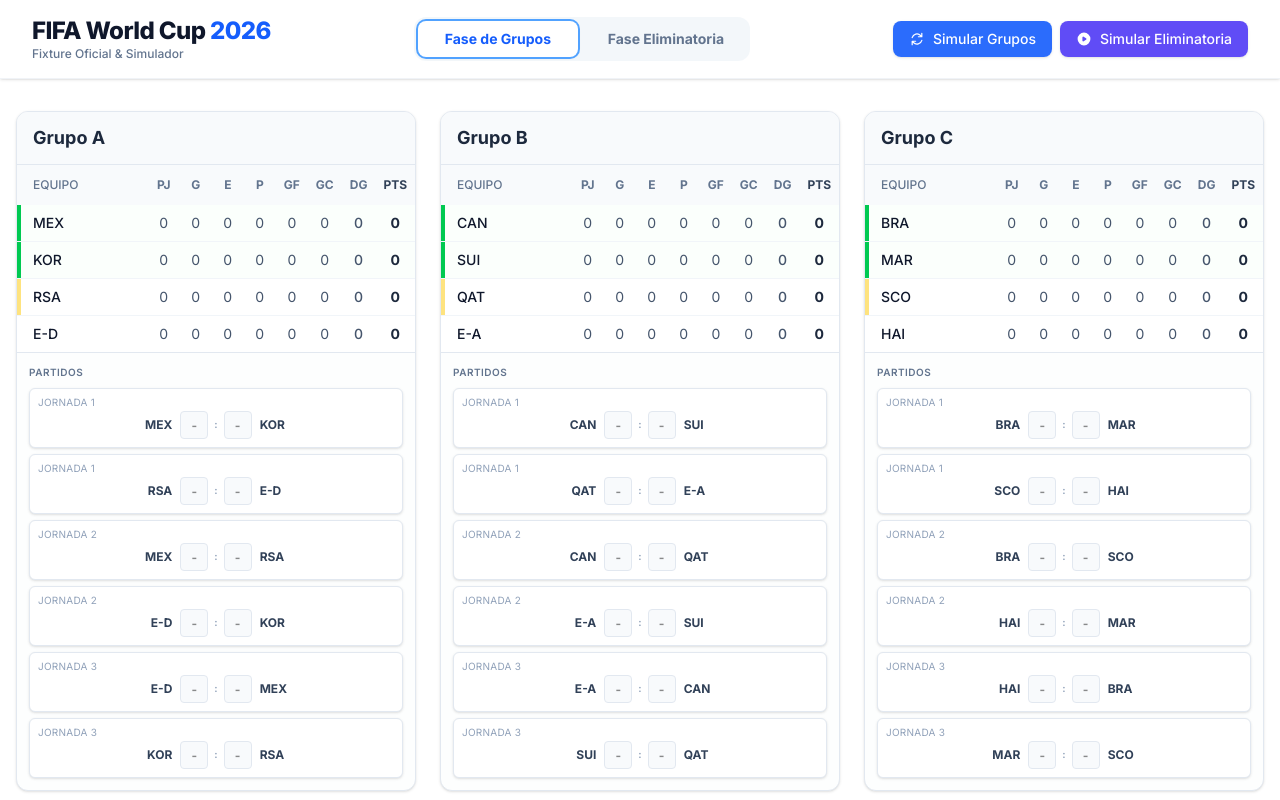
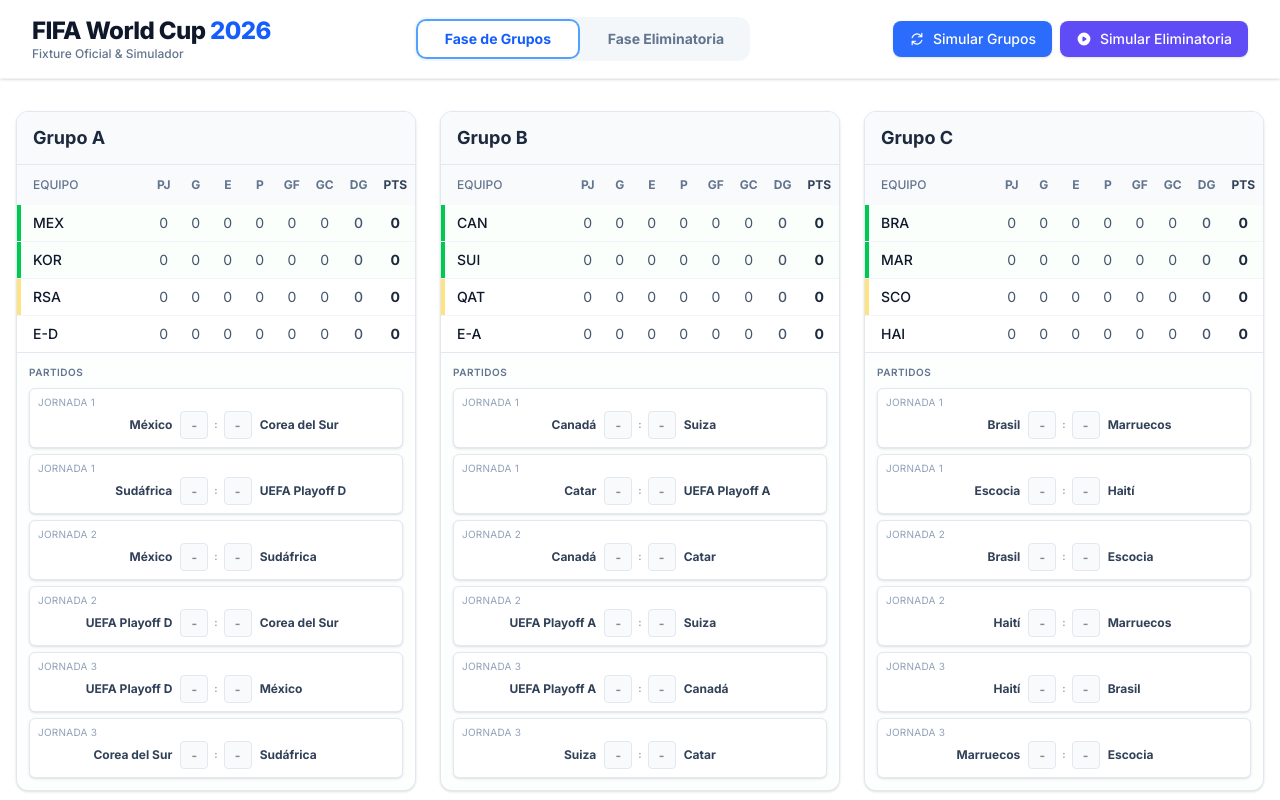
Before and after one commit to josemqu/fifa-world-cup-2026, a Next.js app: page /groups in a window 1280 px wide. Shown: the top 800 px of the page. Built offline with nearby package versions, Linux system fonts and the light colour scheme.

Commit message:
Replace team abbreviations with full names and reduce font size in group stage match displays

```diff
--- a/src/components/GroupCard.tsx
+++ b/src/components/GroupCard.tsx
@@ -185,8 +185,8 @@
               <div className="flex justify-between items-center">
                 <div className="flex items-center gap-2 flex-1 min-w-0 justify-end">
                   <Tooltip content={getTeamName(match.homeTeamId)}>
-                    <span className="font-bold text-slate-700 dark:text-slate-200 cursor-help">
-                      {getTeamAbbreviation(getTeamName(match.homeTeamId))}
+                    <span className="font-bold text-slate-700 dark:text-slate-200 cursor-help text-xs">
+                      {getTeamName(match.homeTeamId)}
                     </span>
                   </Tooltip>
                 </div>
@@ -233,8 +233,8 @@
 
                 <div className="flex items-center gap-2 flex-1 min-w-0 justify-start">
                   <Tooltip content={getTeamName(match.awayTeamId)}>
-                    <span className="font-bold text-slate-700 dark:text-slate-200 cursor-help">
-                      {getTeamAbbreviation(getTeamName(match.awayTeamId))}
+                    <span className="font-bold text-slate-700 dark:text-slate-200 cursor-help text-xs">
+                      {getTeamName(match.awayTeamId)}
                     </span>
                   </Tooltip>
                 </div>
```
